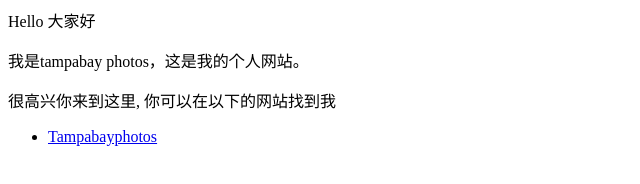
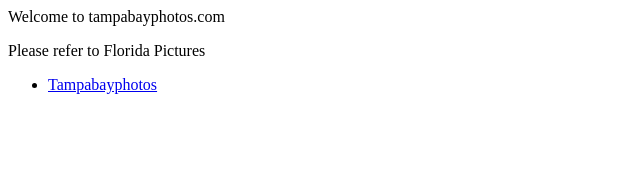
Before and after one commit to tampabayphotos/tampabayphotos.github.io, a plain HTML site: page index.html in a window 1280 px wide. Shown: the whole page, without its empty margins (0-640 px from the left). Drawn offline with Linux system fonts and the light colour scheme.

Commit message:
Update index.html
remove old charactrers

```diff
--- a/index.html
+++ b/index.html
@@ -1,6 +1,6 @@
-<p>Hello 大家好</p>
-<p>我是tampabay photos，这是我的个人网站。 </p>
-<p>很高兴你来到这里, 你可以在以下的网站找到我</p>
+<p>Welcome to tampabayphotos.com</p>
+
+<p>Please refer to Florida Pictures</p>
 
 <ul>
   <li> <a href="https://florida.pictures/">Tampabayphotos</a> </li>
```
